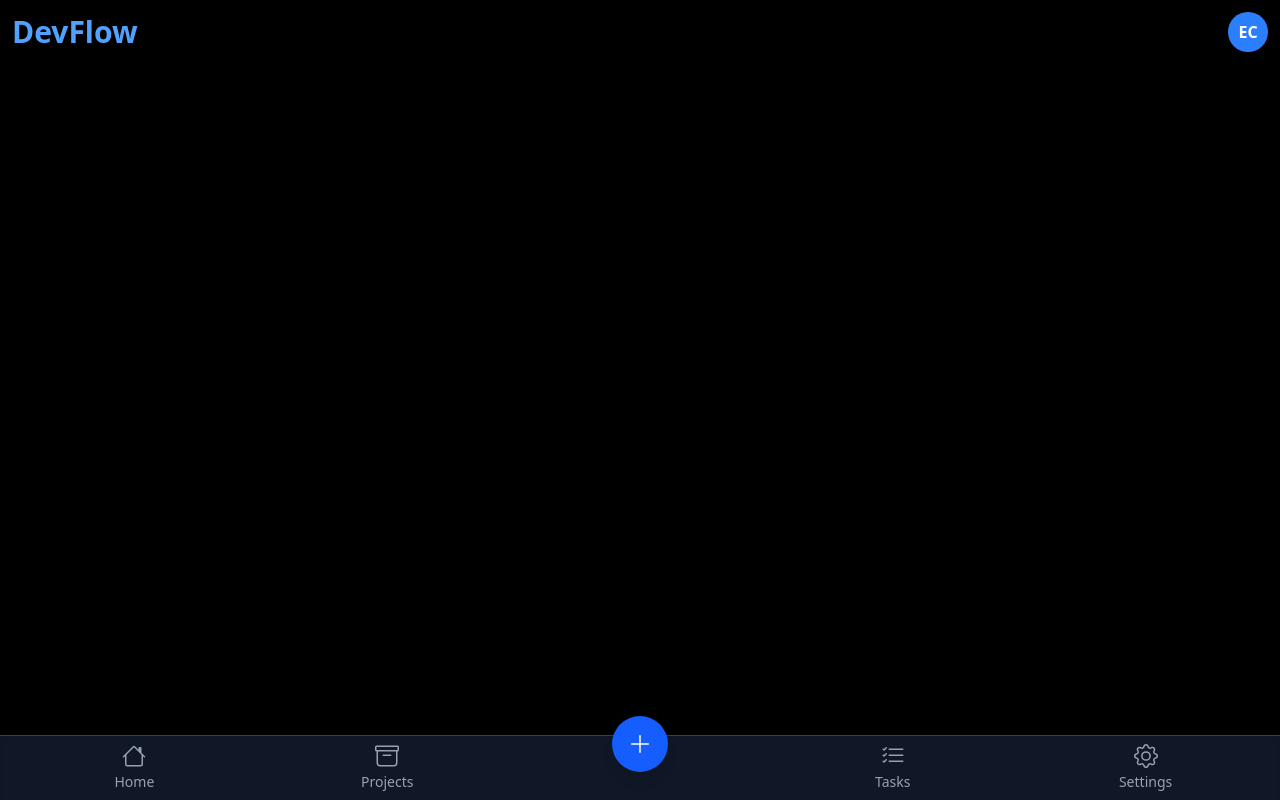
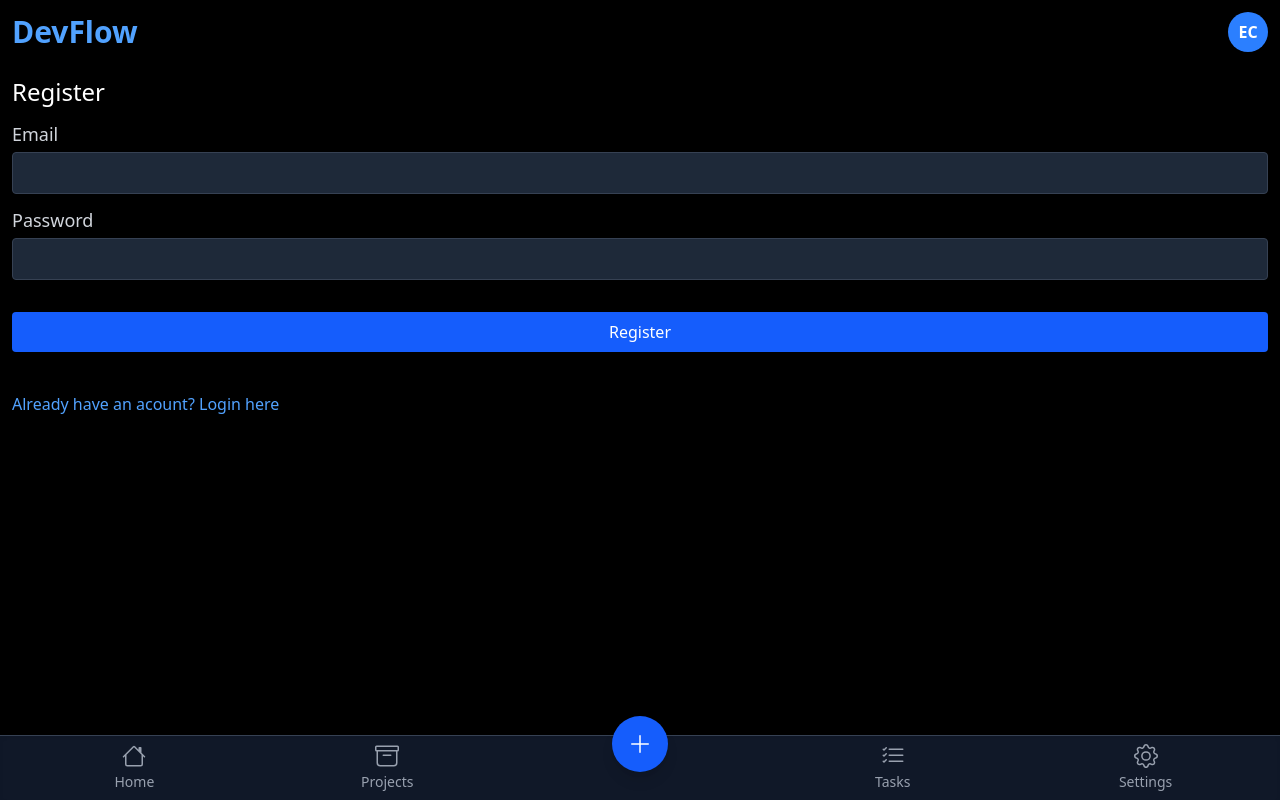
Before and after one commit to eryk2103/task_manager, an Angular app in the folder web_app/: page /register in a window 1280 px wide. Before the commit this address led to /. Built offline with nearby package versions, Linux system fonts and the light colour scheme.

Commit message:
create auth forms layout

```diff
--- /dev/null
+++ b/web_app/src/app/auth/auth.service.ts
@@ -0,0 +1,6 @@
+import { Injectable } from '@angular/core';
+
+@Injectable({
+  providedIn: 'root',
+})
+export class AuthService { }
--- /dev/null
+++ b/web_app/src/app/auth/login/login.component.html
@@ -0,0 +1,32 @@
+<h3 class="text-2xl">Login</h3>
+<form [formGroup]="form" (ngSubmit)="onSubmit()">
+    <div class="my-3">
+        <label class="block text-lg text-gray-300 mb-1">Email</label>
+        <input type="text"
+            class="w-full p-2 rounded bg-gray-800 text-gray-100 border border-gray-700 focus:outline-none focus:ring-1 focus:ring-blue-500 focus:border-blue-500"
+            formControlName="email" />
+        @if (email?.invalid && (email?.dirty || email?.touched)) {
+        @if (email?.errors?.['required']) {
+        <div class="text-red-600 mt-2">Name is required</div>
+        }
+        @if (email?.errors?.['email']) {
+        <div class="text-red-600 mt-2">Invalid email</div>
+        }
+        }
+    </div>
+    <div class="mb-3">
+        <label class="block text-lg text-gray-300 mb-1">Password</label>
+        <input type="password"
+            class="w-full p-2 rounded bg-gray-800 text-gray-100 border border-gray-700 focus:outline-none focus:ring-1 focus:ring-blue-500 focus:border-blue-500"
+            formControlName="password" />
+        @if (password?.invalid && (password?.dirty || password?.touched)) {
+        @if (password?.errors?.['required']) {
+        <div class="text-red-600 mt-2">Password is required</div>
+        }
+        }
+    </div>
+    <button type="submit" class="w-full p-2 rounded bg-blue-600 mt-5 cursor-pointer hover:bg-blue-700">Login</button>
+</form>
+<div class="mt-10 text-blue-300">
+    <a class="hover:underline hover:text-blue-300" routerLink="/register">Don't have an acount? Regsiter here</a>
+</div>
--- /dev/null
+++ b/web_app/src/app/auth/login/login.component.ts
@@ -0,0 +1,33 @@
+import { Component } from '@angular/core';
+import { FormControl, FormGroup, ReactiveFormsModule, Validators } from '@angular/forms';
+import { RouterLink } from '@angular/router';
+
+@Component({
+  selector: 'app-login',
+  imports: [ReactiveFormsModule, RouterLink],
+  templateUrl: './login.component.html',
+  styleUrl: './login.component.css',
+})
+export class Login {
+  form = new FormGroup({
+    email: new FormControl('', [Validators.required, Validators.email]),
+    password: new FormControl('', [Validators.required])
+  });
+
+  get email() {
+    return this.form.get('email');
+  }
+
+  get password() {
+    return this.form.get('password');
+  }
+
+  onSubmit() {
+    if (this.form.invalid) {
+      this.form.markAllAsTouched();
+      return;
+    }
+
+    console.log(this.form.value);
+  }
+}
--- /dev/null
+++ b/web_app/src/app/auth/register/register.component.html
@@ -0,0 +1,32 @@
+<h3 class="text-2xl">Register</h3>
+<form [formGroup]="form" (ngSubmit)="onSubmit()">
+    <div class="my-3">
+        <label class="block text-lg text-gray-300 mb-1">Email</label>
+        <input type="text"
+            class="w-full p-2 rounded bg-gray-800 text-gray-100 border border-gray-700 focus:outline-none focus:ring-1 focus:ring-blue-500 focus:border-blue-500"
+            formControlName="email" />
+        @if (email?.invalid && (email?.dirty || email?.touched)) {
+        @if (email?.errors?.['required']) {
+        <div class="text-red-600 mt-2">Name is required</div>
+        }
+        @if (email?.errors?.['email']) {
+        <div class="text-red-600 mt-2">Invalid email</div>
+        }
+        }
+    </div>
+    <div class="mb-3">
+        <label class="block text-lg text-gray-300 mb-1">Password</label>
+        <input type="password"
+            class="w-full p-2 rounded bg-gray-800 text-gray-100 border border-gray-700 focus:outline-none focus:ring-1 focus:ring-blue-500 focus:border-blue-500"
+            formControlName="password" />
+        @if (password?.invalid && (password?.dirty || password?.touched)) {
+        @if (password?.errors?.['required']) {
+        <div class="text-red-600 mt-2">Password is required</div>
+        }
+        }
+    </div>
+    <button type="submit" class="w-full p-2 rounded bg-blue-600 mt-5 cursor-pointer hover:bg-blue-700">Register</button>
+</form>
+<div class="mt-10 text-blue-400">
+    <a class="hover:underline hover:text-blue-300" routerLink="/login">Already have an acount? Login here</a>
+</div>
--- /dev/null
+++ b/web_app/src/app/auth/register/register.component.ts
@@ -0,0 +1,33 @@
+import { Component } from '@angular/core';
+import { FormControl, FormGroup, ReactiveFormsModule, Validators } from '@angular/forms';
+import { RouterLink } from "@angular/router";
+
+@Component({
+  selector: 'app-register',
+  imports: [ReactiveFormsModule, RouterLink],
+  templateUrl: './register.component.html',
+  styleUrl: './register.component.css',
+})
+export class Register {
+  form = new FormGroup({
+    email: new FormControl('', [Validators.required, Validators.email]),
+    password: new FormControl('', [Validators.required])
+  });
+
+  get email() {
+    return this.form.get('email');
+  }
+
+  get password() {
+    return this.form.get('password');
+  }
+
+  onSubmit() {
+    if (this.form.invalid) {
+      this.form.markAllAsTouched();
+      return;
+    }
+
+    console.log(this.form.value);
+  }
+}
```
Also changed, not shown: web_app/src/app/app.routes.ts (+10 -0 lines), web_app/src/app/auth/login/login.component.css (added), web_app/src/app/auth/register/register.component.css (added).
